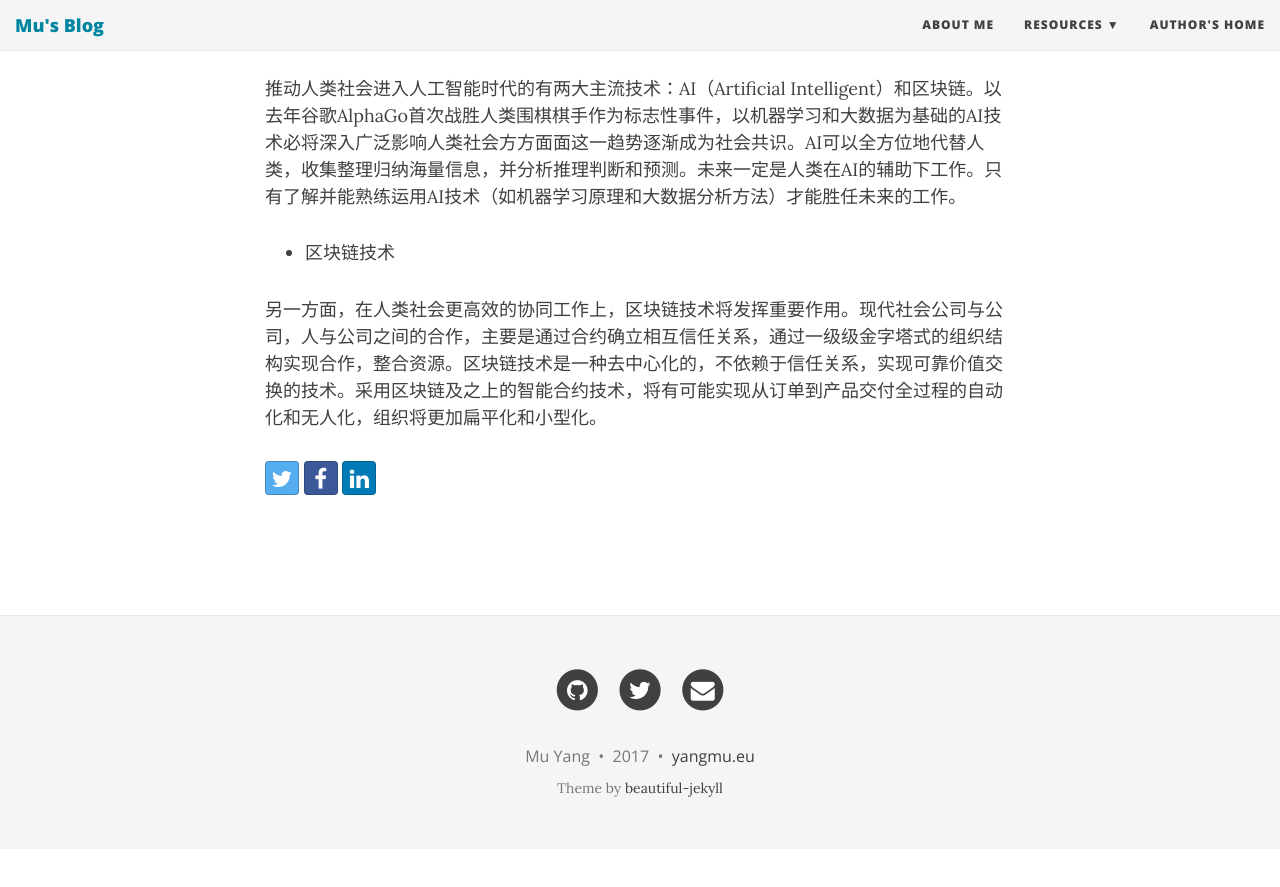
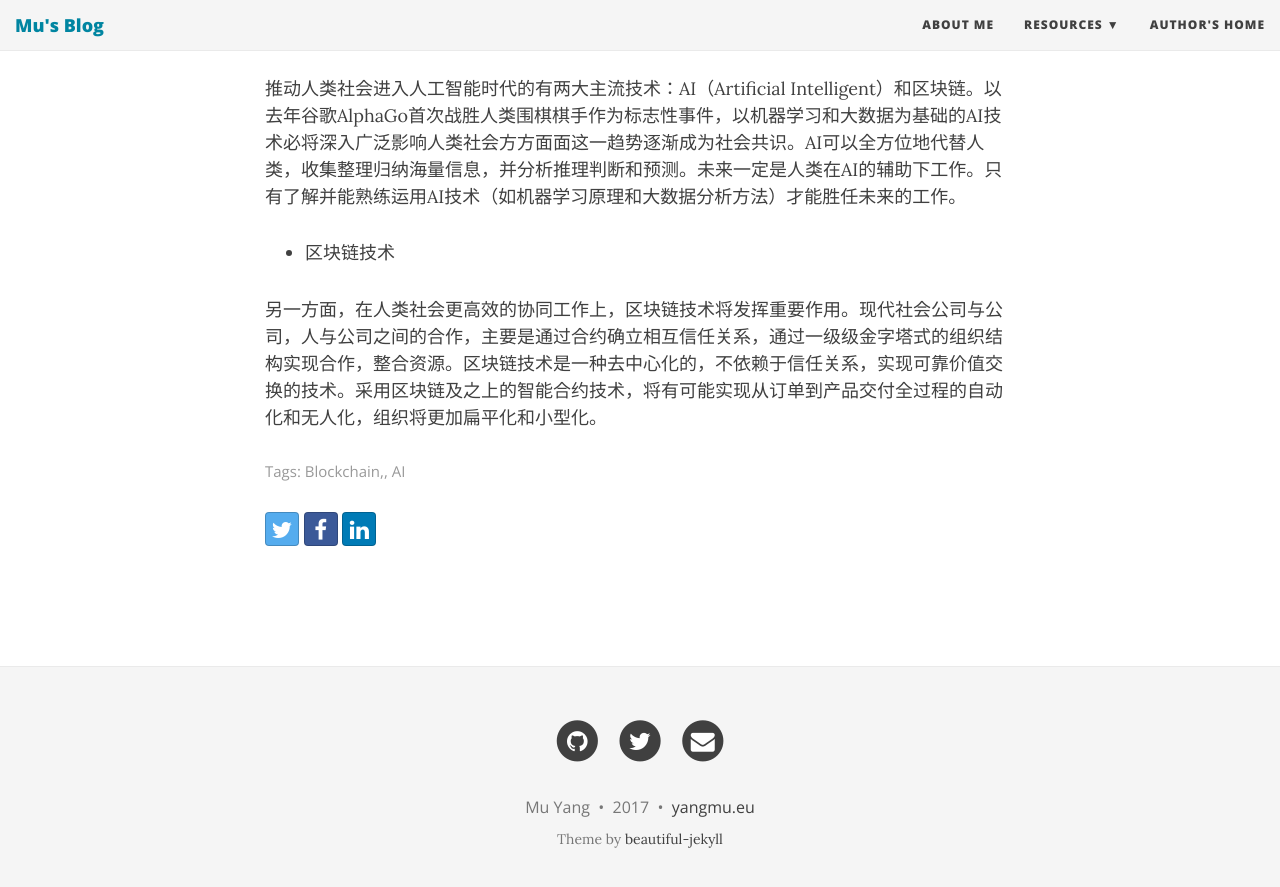
Before and after one commit to myang/myang.github.io, a Jekyll site: the page built from _posts/2017-05-31-first-post.md, in a window 1280 px wide and 900 px high, scrolled down 688 px. Shown: the top 887 px of the window. Built offline with Jekyll 4.4.1, drawn with Linux system fonts in a browser that asks for light colours; nearby versions of some CDN libraries; before the commit the page ends 1537 px from its top, so only the background shows below that.

Commit message:
add tags

```diff
--- a/_posts/2017-05-31-first-post.md
+++ b/_posts/2017-05-31-first-post.md
@@ -3,6 +3,7 @@ layout: post
 title: 开博啦！
 subtitle: 坚持写作
 bigimg: /img/path.jpg
+tags: Blockchain, AI
 ---
 
 自从去年订阅[《得到》](https://www.igetget.com)李笑来，吴军和万维钢的专栏以来，知识上观念上受益良多。其中最主要的收获是：认识到快速学习的能力是未来人工智能时代的重要能力，而写作是记录总结提炼思想，整理吸收巩固增强贯通学到的东西并影响他人的重要能力和手段。
```
